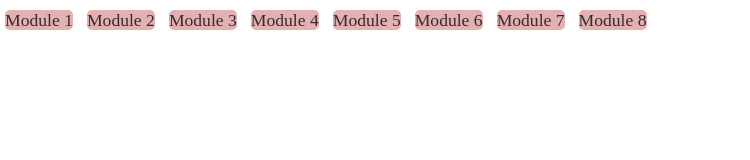
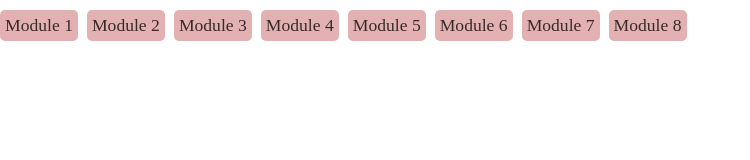
Before and after one commit to ketchers/Kourse, a plain HTML site: page AlgebraReview.html in a window 1280 px wide. Shown: the whole page, without its empty margins (0-750 px from the left). Drawn offline with Linux system fonts and the light colour scheme.

Commit message:
More css adjustments

```diff
--- a/stylesheets/AlgebraReview.css
+++ b/stylesheets/AlgebraReview.css
@@ -30,11 +30,14 @@ h3 {
 
 .module > a {
     color: rgba(10, 10, 10, .8);
+    display: inline-block;
     font-size: 110%;
     text-decoration: none;
     border-radius: 5px;
-    margin: 0 5px;
+    margin-right: 5px;
+    margin-bottom: 10px;
     background-color: rgba(200, 100, 100, .5);
+    padding: 5px;
 }
 
 .module > a:hover,
@@ -42,8 +45,6 @@ h3 {
     color: rgba(10, 10, 10, .8);
     font-size: 110%;
     text-decoration: none;
-    border-radius: 5px;
-    margin: 0 5px;
     background-color: rgba(250, 150, 150, .5);
 }
 
```
